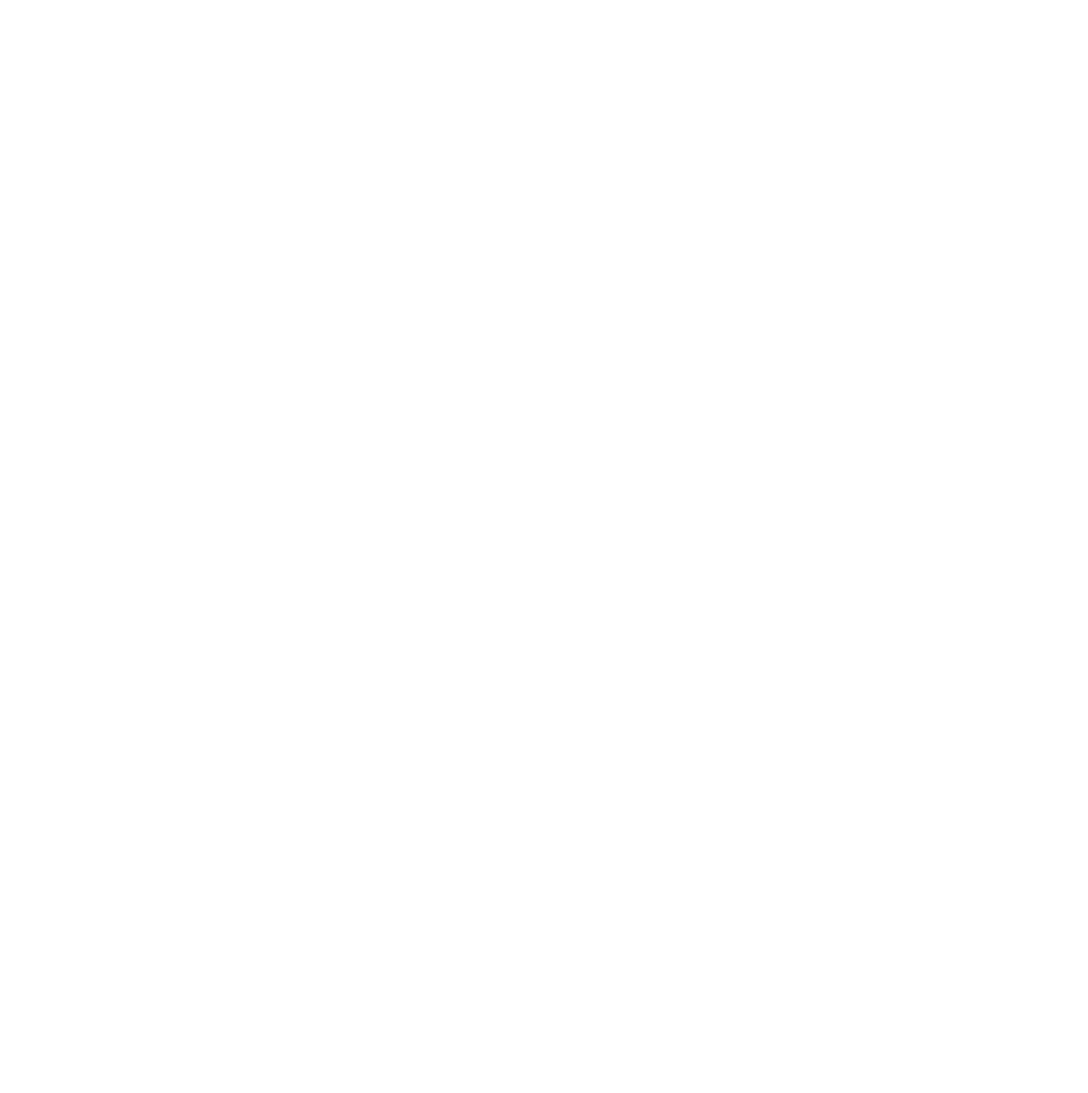
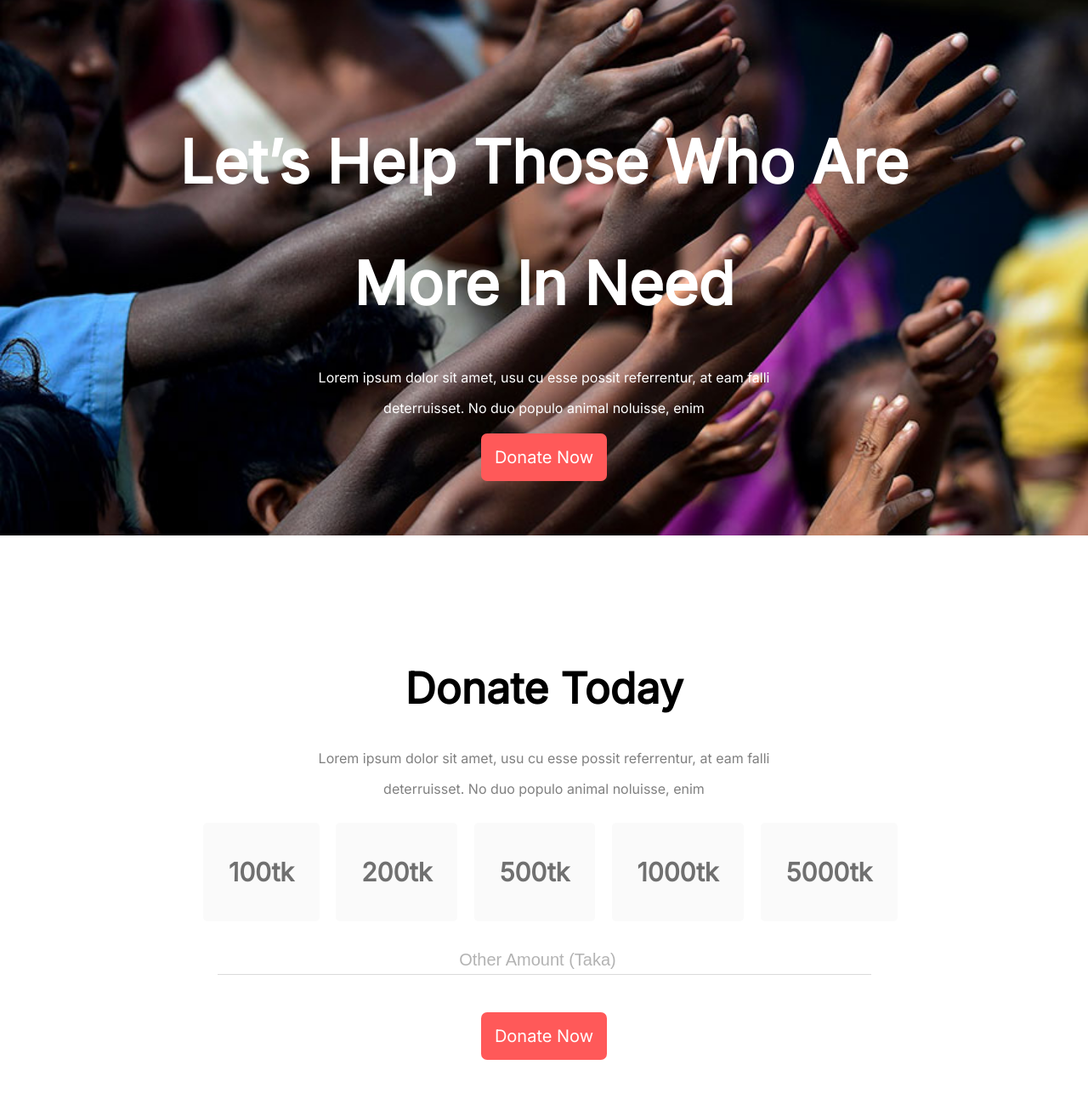
Before and after one commit to Shuprov/relief-fund, a plain HTML site: page index.html in a window 1280 px wide. Shown: the whole page at 85% size. Before the commit the page ends 800 px from the top, so only its background shows below. Drawn offline with Linux system fonts and the light colour scheme.

Commit message:
first and second banner done

```diff
--- a/index.html
+++ b/index.html
@@ -6,10 +6,45 @@
     <meta http-equiv="X-UA-Compatible" content="IE=edge">
     <meta name="viewport" content="width=device-width, initial-scale=1.0">
     <title>Relief Fund</title>
+    <link rel="preconnect" href="https://fonts.googleapis.com">
+    <link rel="preconnect" href="https://fonts.gstatic.com" crossorigin>
+    <link href="https://fonts.googleapis.com/css2?family=Inter&display=swap" rel="stylesheet">
     <link rel="stylesheet" href="style.css">
 </head>
 
 <body>
+    <section class="top-banner">
+        <div class="donate-now">
+            <h1>Let’s Help Those Who Are</h1>
+            <h1>More In Need</h1>
+            <p>Lorem ipsum dolor sit amet, usu cu esse possit referrentur, at eam falli</p>
+            <p>deterruisset. No duo populo animal
+                noluisse, enim</p>
+            <br>
+            <a class="link-button" target="_blank" href="https://www.linkedin.com/in/md-asifur-rahman7/">Donate Now</a>
+        </div>
+    </section>
+
+    <section class="donate-today-banner">
+        <div class="donate-today">
+            <h1>Donate Today</h1>
+            <p>Lorem ipsum dolor sit amet, usu cu esse possit referrentur, at eam falli </p>
+            <p>deterruisset. No duo populo animal noluisse, enim</p>
+        </div>
+        <div class="donate-amount">
+            <a class="donate-button" href="#">100tk</a>
+            <a class="donate-button" href="#">200tk</a>
+            <a class="donate-button" href="#">500tk</a>
+            <a class="donate-button" href="#">1000tk</a>
+            <a class="donate-button" href="#">5000tk</a>
+        </div>
+        <div class="enter-amount">
+            <input type="number" placeholder="Other Amount (Taka)">
+            <br> <br><br><br>
+            <a class="link-button" target="_blank" href="https://www.linkedin.com/in/md-asifur-rahman7/">Donate Now</a>
+        </div>
+
+    </section>
 
 </body>
 
--- a/style.css
+++ b/style.css
@@ -0,0 +1,93 @@
+body {
+    font-family: 'Inter', sans-serif;
+    margin: 0;
+}
+
+section {
+    margin-bottom: 150px;
+}
+
+.donate-now h1 {
+    font-size: 70px;
+    color: #FFFFFF;
+}
+
+.donate-now p {
+    color: white;
+}
+
+.donate-now {
+    text-align: center;
+    padding-top: 7%;
+}
+
+.link-button {
+    text-decoration: none;
+    color: white;
+    background-color: #FF5959;
+    padding: 16px;
+    border-radius: 7px;
+    font-size: 20px;
+    font-weight: 500;
+}
+
+.top-banner {
+    background-image: url(images/donation13.jpg);
+    background-color: black;
+    background-repeat: no-repeat;
+    background-position: center;
+    background-size: cover;
+    height: 630px;
+    width: 100%;
+}
+
+.donate-today h1 {
+    font-size: 50px;
+    font-weight: 900;
+}
+
+.donate-today p {
+    color: gray;
+}
+
+.donate-today {
+    text-align: center;
+}
+
+.donate-button {
+    text-decoration: none;
+    color: #707070;
+    background-color: #FAFAFA;
+    /* background-color: aqua; */
+    padding: 40px 30px;
+    margin-left: 15px;
+    font-size: 30px;
+    font-weight: 900;
+    border-radius: 5px;
+}
+
+.donate-amount {
+    margin-top: 70px;
+    text-align: center;
+}
+
+.enter-amount {
+    text-align: center;
+    margin-top: 70px;
+}
+
+.enter-amount input {
+    width: 765px;
+    height: 30px;
+    /* border: none; */
+    outline: none;
+    border-style: none none solid none;
+    border-bottom: 1px solid #DADADA;
+    font-size: 20px;
+    text-align: center;
+}
+
+.enter-amount input::placeholder {
+    font-size: 20px;
+    color: #B3B3B3;
+}
```
Also changed, not shown: images/donation0.jpg (added), images/donation1.jpg (added), images/donation10.jpg (added), images/donation11.jpg (added), images/donation13.jpg (added), images/donation14.webp (added), images/donation2.jpg (added), images/donation4.jpg (added), images/donation5.jpg (added), images/donation6.jpg (added), images/donation7.jpg (added), images/donation8.jpg (added), images/donation9.jpg (added), 2 other files.
